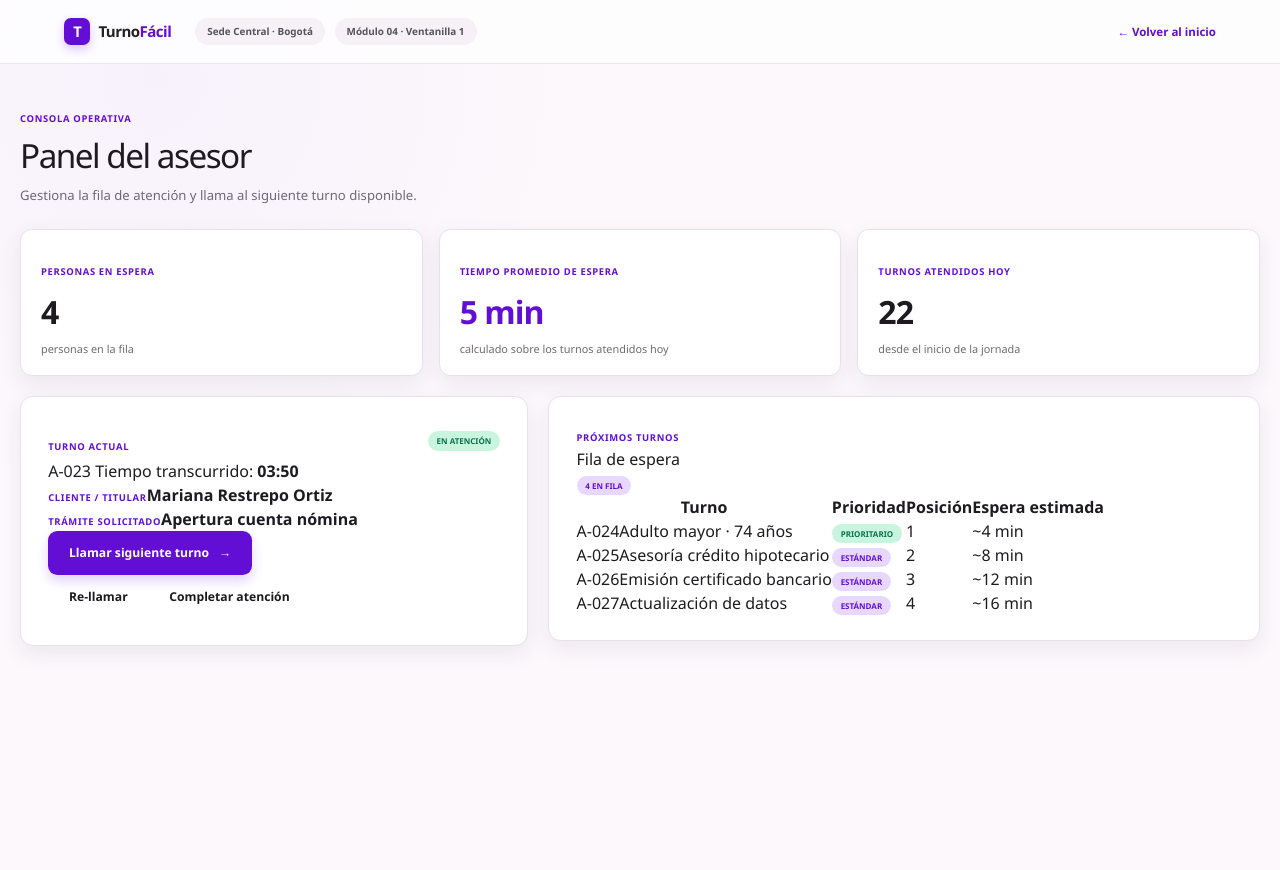
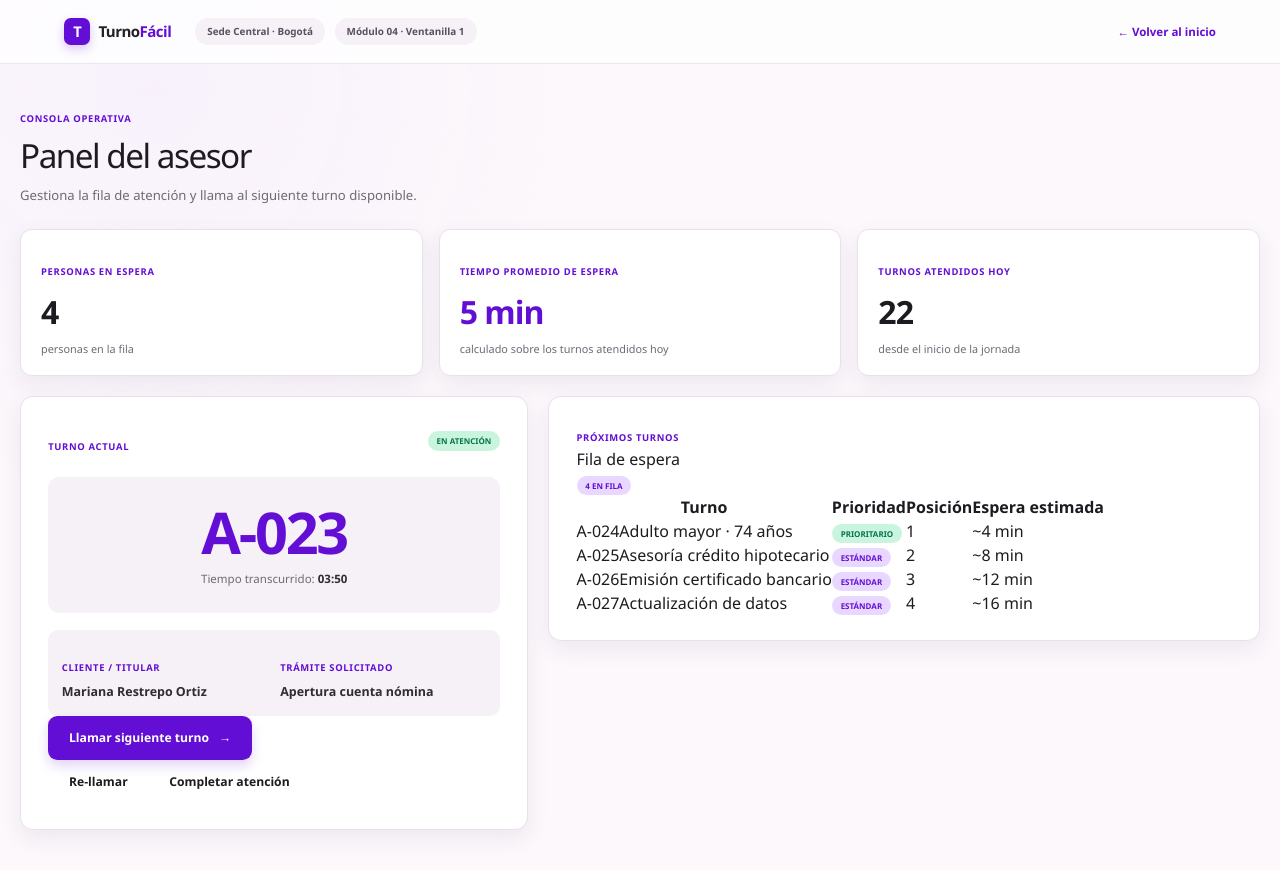
Before and after one commit to mateor32/turnos-app, an Angular app in the folder client/: page /administradores/panel in a window 1280 px wide. Shown: the top 870 px of the page. Before the commit the page ends 800 px from the top, so only its background shows below. Built offline with nearby package versions, Linux system fonts and the light colour scheme.

Commit message:
💄 Add current ticket display styles

```diff
--- a/client/src/styles.css
+++ b/client/src/styles.css
@@ -844,6 +844,75 @@ a {
   justify-content: space-between;
 }
 
+.admin-ticket-display {
+  display: flex;
+  flex-direction: column;
+  align-items: center;
+  gap: 0.6rem;
+  padding: 1.6rem 1rem;
+  margin: 1.1rem 0;
+  border-radius: 0.72rem;
+  background: var(--surface-soft);
+  text-align: center;
+  transition: background 220ms ease;
+}
+
+.admin-ticket-display.is-recalling {
+  background: var(--primary-soft);
+}
+
+.admin-ticket-code {
+  color: var(--primary);
+  font-size: clamp(2.6rem, 5vw, 3.6rem);
+  font-weight: 800;
+  letter-spacing: -0.04em;
+  line-height: 1;
+}
+
+.admin-ticket-timer {
+  color: var(--muted);
+  font-size: 0.72rem;
+}
+
+.admin-ticket-timer strong {
+  color: #302c33;
+}
+
+.admin-empty-ticket {
+  padding: 2.2rem 1rem;
+  margin: 1.1rem 0;
+  border: 1px dashed var(--line);
+  border-radius: 0.72rem;
+  background: var(--surface-soft);
+  color: var(--muted);
+  font-size: 0.78rem;
+  text-align: center;
+}
+
+.admin-ticket-meta {
+  display: grid;
+  grid-template-columns: repeat(2, minmax(0, 1fr));
+  gap: 0.75rem;
+  padding: 0.85rem;
+  border-radius: 0.62rem;
+  background: var(--surface-soft);
+}
+
+.admin-ticket-meta div {
+  display: flex;
+  flex-direction: column;
+  gap: 0.2rem;
+  min-width: 0;
+}
+
+.admin-ticket-meta strong {
+  overflow: hidden;
+  color: #302c33;
+  font-size: 0.78rem;
+  text-overflow: ellipsis;
+  white-space: nowrap;
+}
+
 @media (prefers-reduced-motion: reduce) {
   html {
     scroll-behavior: auto;
```
